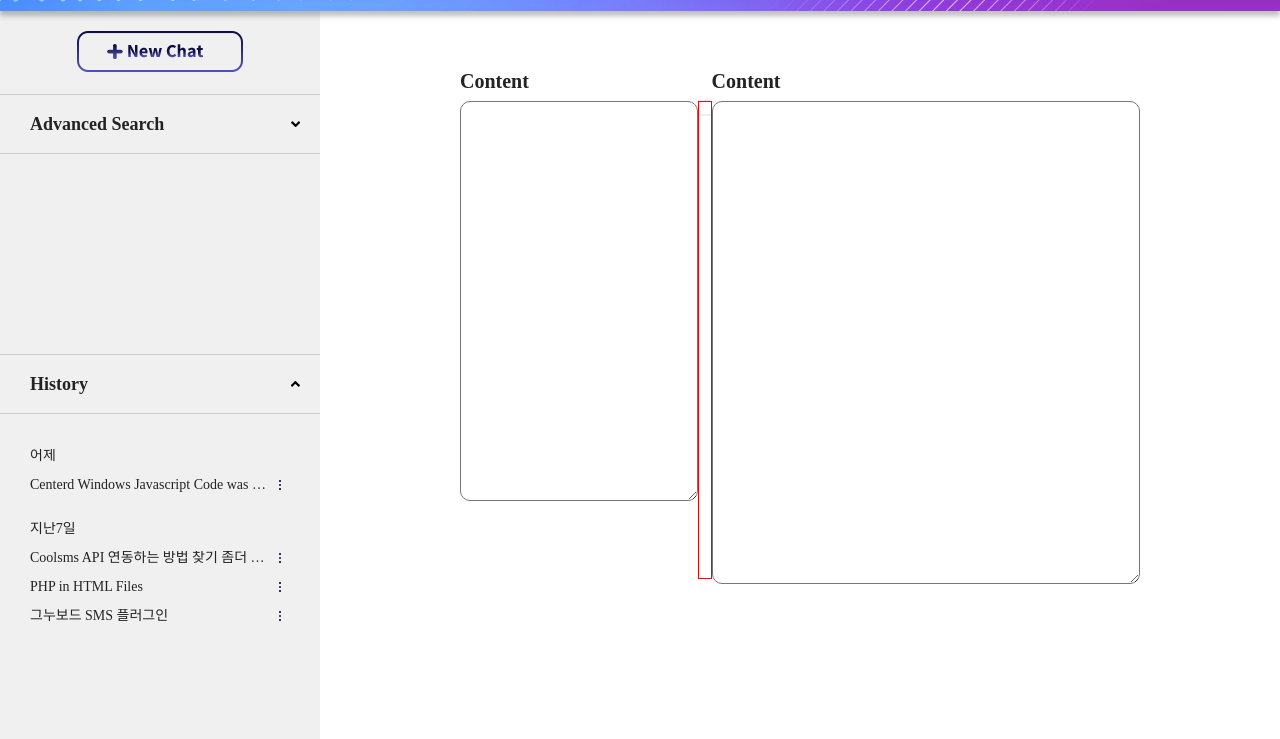
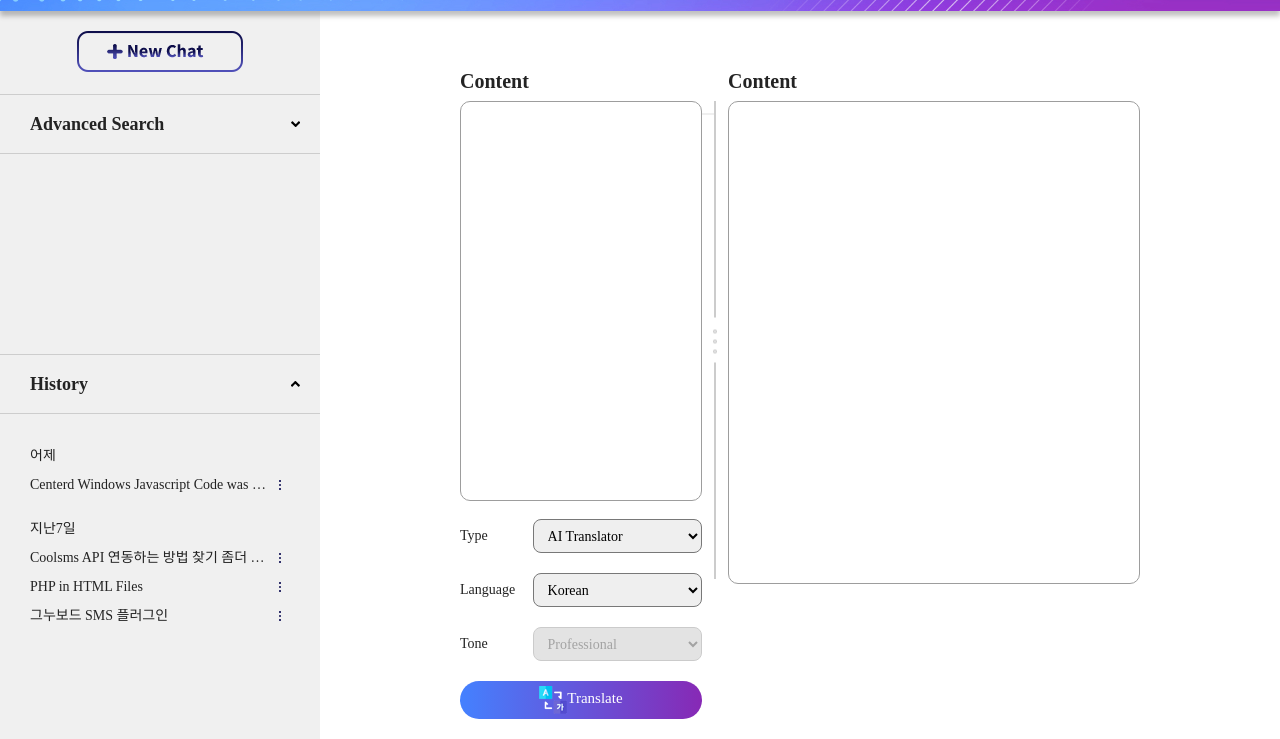
Before and after one commit to kimyh1216/aiChatPortal, a plain HTML site: page translate.html in a window 1280 px wide. Shown: the part 61-800 px from the top of the page. Drawn offline with nearby package versions, Linux system fonts and the light colour scheme; a web font is replaced by a local one.

Commit message:
Translate 까지

```diff
--- a/css/translate.css
+++ b/css/translate.css
@@ -15,17 +15,49 @@
 		margin-top: 10px;
 		padding: 20px;
 		border-radius: 10px;
+		font-family: "Spoqa Han Sans Neo";
+		font-size: 18px;
+		outline: none;
+		border: 1px solid #9d9d9d;
+		resize: none;
+
+		&:focus {
+			border: 1px solid #232323;
+		}
 	}
 
 	.trans_content {
-		width: 35%;
+		width: 37%;
 		height: 400px;
 	}
 
 	.vertical_spliter {
-		width: 2%;
+		position: relative;
+		width: 4%;
 		margin-top: 30px;
-		border: 1px solid red;
+
+		&:before {
+			content: "";
+			width: 2px;
+			height: 100%;
+			position: absolute;
+			left: 50%;
+			top: 0;
+			background-color: #ccc;
+			transform: translateX(-50%);
+		}
+
+		&::after {
+			content: "";
+			position: absolute;
+			left: 50%;
+			top: 50%;
+			width: 10px;
+			height: 45px;
+			background: url(../imgs/ico_splitter_handle.png) no-repeat;
+			transform: translate(-50%, -50%);
+			cursor: grab;
+		}
 	}
 
 	.trans_translated {
@@ -35,4 +67,59 @@
 			height: 95%;
 		}
 	}
+
+	.trans_setting {
+		margin-top: 15px;
+
+		li {
+			display: flex;
+			margin-bottom: 20px;
+			align-items: center;
+
+			.tit {
+				width: 30%;
+				font-size: 14px;
+			}
+
+			.select {
+				width: 70%;
+
+				select {
+					width: 100%;
+					height: 34px;
+					padding-left: 10px;
+					font-size: 14px;
+					border-radius: 8px;
+					border-color: #787878;
+					font-family: "Spoqa Han Sans Neo";
+
+					&:disabled {
+						background-color: #d8d8d8;
+						border-color: #b6b6b6;
+						color: #7d7d7d;
+					}
+				}
+			}
+		}
+
+		.btn-translate {
+			width: 100%;
+			height: 38px;
+			background-color: #ccc;
+			border-radius: 20px;
+			color: #fff;
+			font-size: 15px;
+			background: linear-gradient(90deg, rgba(68, 129, 255, 1) 0%, rgba(135, 41, 181, 1) 100%);
+			font-family: "Spoqa Han Sans Neo";
+
+			&::before {
+				content: "";
+				display: inline-block;
+				vertical-align: middle;
+				width: 28px;
+				height: 28px;
+				background: url(../imgs/ico_translate.png) no-repeat;
+			}
+		}
+	}
 }
--- a/translate.html
+++ b/translate.html
@@ -66,6 +66,41 @@
 				<div class="trans_content">
 					<h3 class="title">Content</h3>
 					<textarea></textarea>
+					<div class="trans_setting">
+						<ul>
+							<li>
+								<div class="tit">Type</div>
+								<div class="select">
+									<select>
+										<option>AI Translator</option>
+										<option>AI Translator</option>
+										<option>AI Translator</option>
+									</select>
+								</div>
+							</li>
+							<li>
+								<div class="tit">Language</div>
+								<div class="select">
+									<select>
+										<option>Korean</option>
+										<option>English(United State)</option>
+										<option>Japanese</option>
+										<option>Chinese</option>
+									</select>
+								</div>
+							</li>
+							<li>
+								<div class="tit">Tone</div>
+								<div class="select">
+									<select disabled>
+										<option>Professional</option>
+										<option>Rookie</option>
+									</select>
+								</div>
+							</li>
+						</ul>
+						<button class="btn-translate">Translate</button>
+					</div>
 				</div>
 				<div class="vertical_spliter"><button></button></div>
 				<div class="trans_translated">
```
Also changed, not shown: imgs/ico_splitter_handle.png (added), imgs/ico_translate.png (added).
